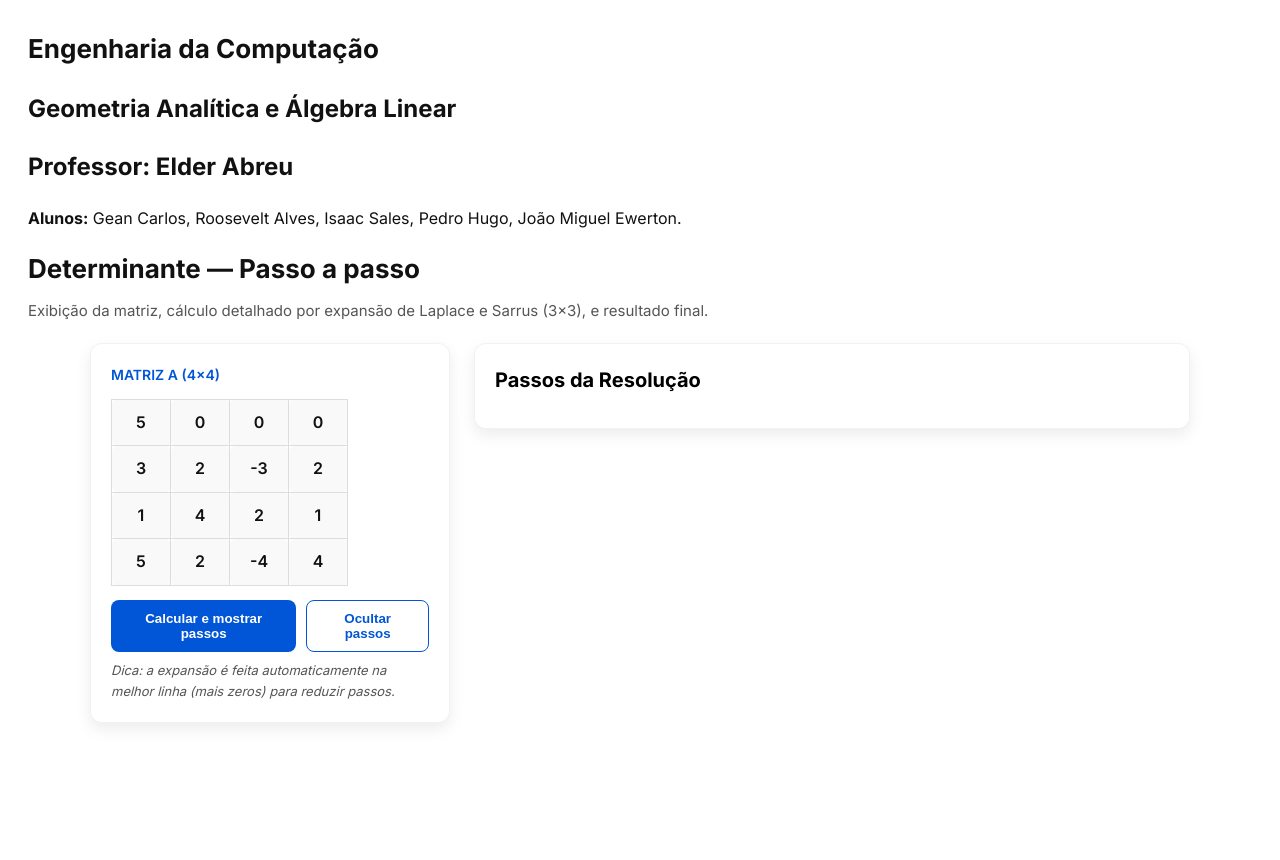
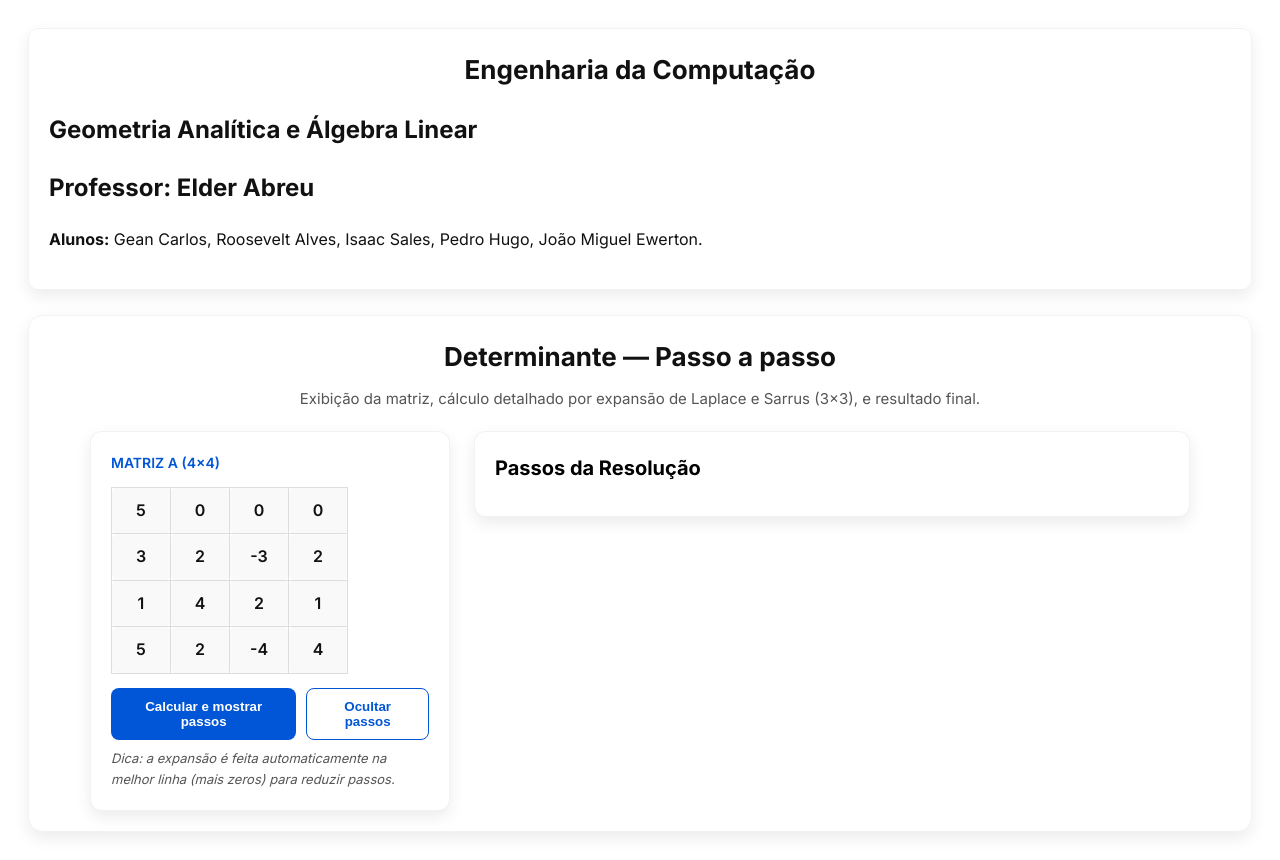
Before and after one commit to EuGeanCarlos/Matriz_calculo_de_determinate, a plain HTML site: page index.html in a window 1280 px wide. Before the commit the page ends 800 px from the top, so only its background shows below. Drawn offline with Linux system fonts and the light colour scheme.

Commit message:
Update style.css

```diff
--- a/style.css
+++ b/style.css
@@ -19,15 +19,42 @@ body {
   line-height: 1.6;
 }
 
+/* Header */
+.cabecario{
+
+  padding: 20px;
+  box-shadow: 0 6px 16px rgba(0,0,0,0.08);
+  border: 1px solid rgba(0,0,0,0.05);
+  border-radius: 10px;
+  margin-bottom: 25px;
+
+}
+
+header.cabecario .dados-cursos p{
+
+  font-size: 17px;
+
+}
+
+main{
+
+  box-shadow: 0 6px 16px rgba(0,0,0,0.08);
+  border: 1px solid rgba(0,0,0,0.05);
+  padding: 20px;
+  border-radius: 15px;
+}
+
 /* Títulos */
 h1 {
   margin: 0 0 10px;
   font-size: 26px;
   font-weight: 700;
   color: var(--text);
+  text-align: center;
 }
 
 p.lead {
+  text-align: center;
   margin: 0 0 20px;
   color: var(--muted);
   font-size: 15px;
```
